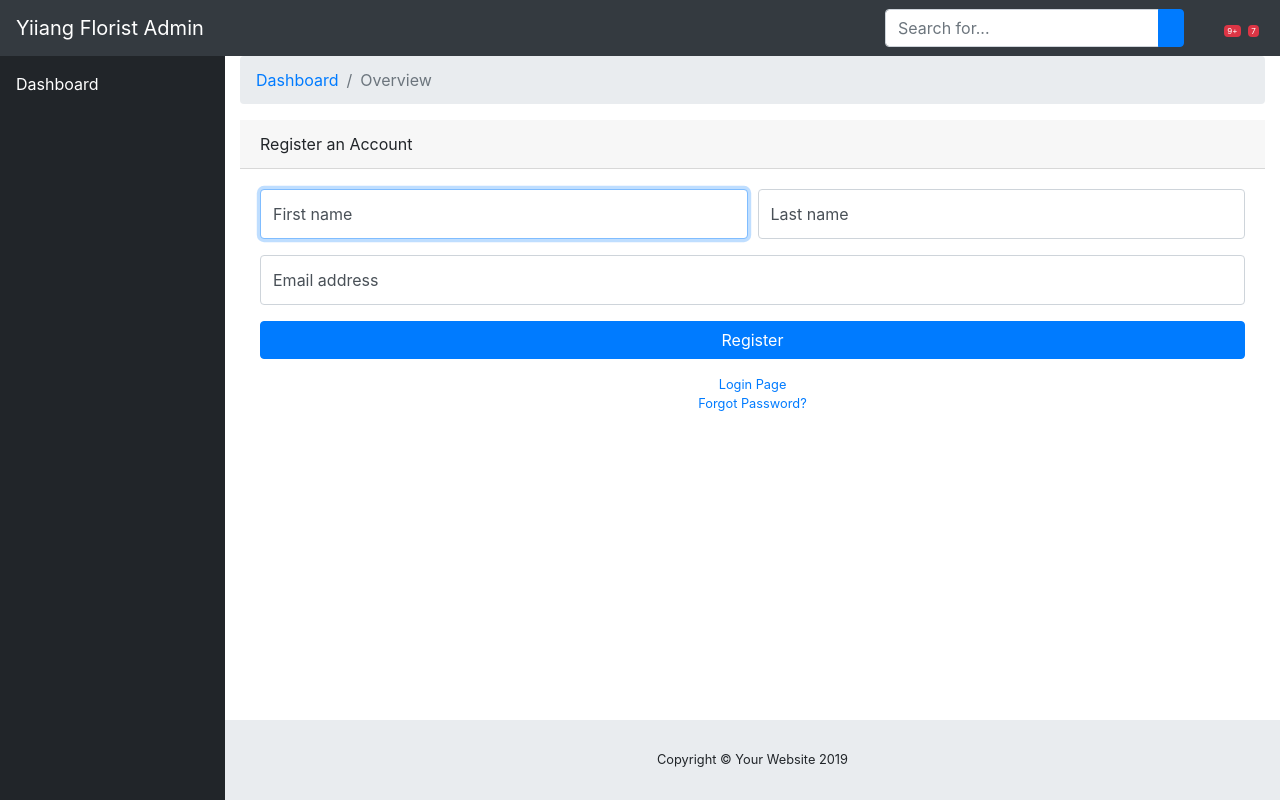
After one commit to worldwayii/yiiang_florist, a Laravel app: page /edit/1 in a window 1280 px wide. The commit adds this page. Run offline with Laravel 8, Linux system fonts and the light colour scheme; data that the repository does not hold is empty.

Commit message:
Add all new changes

```diff
--- a/app/Http/Controllers/HomeController.php
+++ b/app/Http/Controllers/HomeController.php
@@ -33,4 +33,20 @@ class HomeController extends Controller
 
         return view('dashboard', compact('users'));
     }
+
+    public function editUser($id)
+    {
+
+        $user = User::find($id);
+//        dd($user);
+        return view('admin.edit', compact('user'));
+    }
+
+    public function deleteUser($id)
+    {
+
+        User::whhere('id', $id)->delete();
+
+        return Redirect::back()->with('success','User has been deleted');
+    }
 }
--- /dev/null
+++ b/resources/views/admin/edit.blade.php
@@ -0,0 +1,53 @@
+@extends('admin.layout.admin')
+@section('content')
+    <div class="container-fluid">
+
+        <!-- Breadcrumbs-->
+        <ol class="breadcrumb">
+            <li class="breadcrumb-item">
+                <a href="#">Dashboard</a>
+            </li>
+            <li class="breadcrumb-item active">Overview</li>
+        </ol>
+
+        <!-- Icon Cards-->
+        <div class="card-header">Register an Account</div>
+        <div class="card-body">
+            <form>
+                <div class="form-group">
+                    <div class="form-row">
+                        <div class="col-md-6">
+                            <div class="form-label-group">
+                                <input type="text" id="firstName" class="form-control" placeholder="First name" required="required" autofocus="autofocus">
+                                <label for="firstName">First name</label>
+                            </div>
+                        </div>
+                        <div class="col-md-6">
+                            <div class="form-label-group">
+                                <input type="text" id="lastName" class="form-control" placeholder="Last name" required="required">
+                                <label for="lastName">Last name</label>
+                            </div>
+                        </div>
+                    </div>
+                </div>
+                <div class="form-group">
+                    <div class="form-label-group">
+                        <input type="email" id="inputEmail" class="form-control" placeholder="Email address" required="required">
+                        <label for="inputEmail">Email address</label>
+                    </div>
+                </div>
+
+                <a class="btn btn-primary btn-block" href="login.html">Register</a>
+            </form>
+            <div class="text-center">
+                <a class="d-block small mt-3" href="login.html">Login Page</a>
+                <a class="d-block small" href="forgot-password.html">Forgot Password?</a>
+            </div>
+        </div>
+    </div>
+
+
+
+    </div>
+    <!-- /.container-fluid -->
+@endsection
--- a/resources/views/admin/includes/head.blade.php
+++ b/resources/views/admin/includes/head.blade.php
@@ -6,9 +6,9 @@
     <meta name="author" content="">
     <title>SB Admin - Dashboard</title>
     <!-- Custom fonts for this template-->
-    <link href="admin/vendor/fontawesome-free/css/all.min.css" rel="stylesheet" type="text/css">
+    <link href="{{ asset('admin/vendor/fontawesome-free/css/all.min.css" rel="stylesheet" type="text/css')}}">
     <!-- Page level plugin CSS-->
-    <link href="admin/vendor/datatables/dataTables.bootstrap4.css" rel="stylesheet">
+    <link href="{{ asset('admin/vendor/datatables/dataTables.bootstrap4.css')}}" rel="stylesheet">
     <!-- Custom styles for this template-->
-    <link href="admin/css/sb-admin.css" rel="stylesheet">
+    <link href="{{ asset('admin/css/sb-admin.css')}}" rel="stylesheet">
 </head>
--- a/routes/web.php
+++ b/routes/web.php
@@ -14,6 +14,8 @@
 Route::get('/', 'HomeController@index');
 Route::get('registered', 'Auth\RegisterController@registered');
 Route::get('dashboard', 'HomeController@showDashboard');
+Route::get('edit/{id}', 'HomeController@editUser');
+Route::get('delete/{id}', 'HomeController@deleteUser');
 
 Auth::routes();
 
```
Also changed, not shown: resources/views/dashboard.blade.php (+21 -0 lines), resources/views/includes/head.blade.php (+6 -6 lines).
